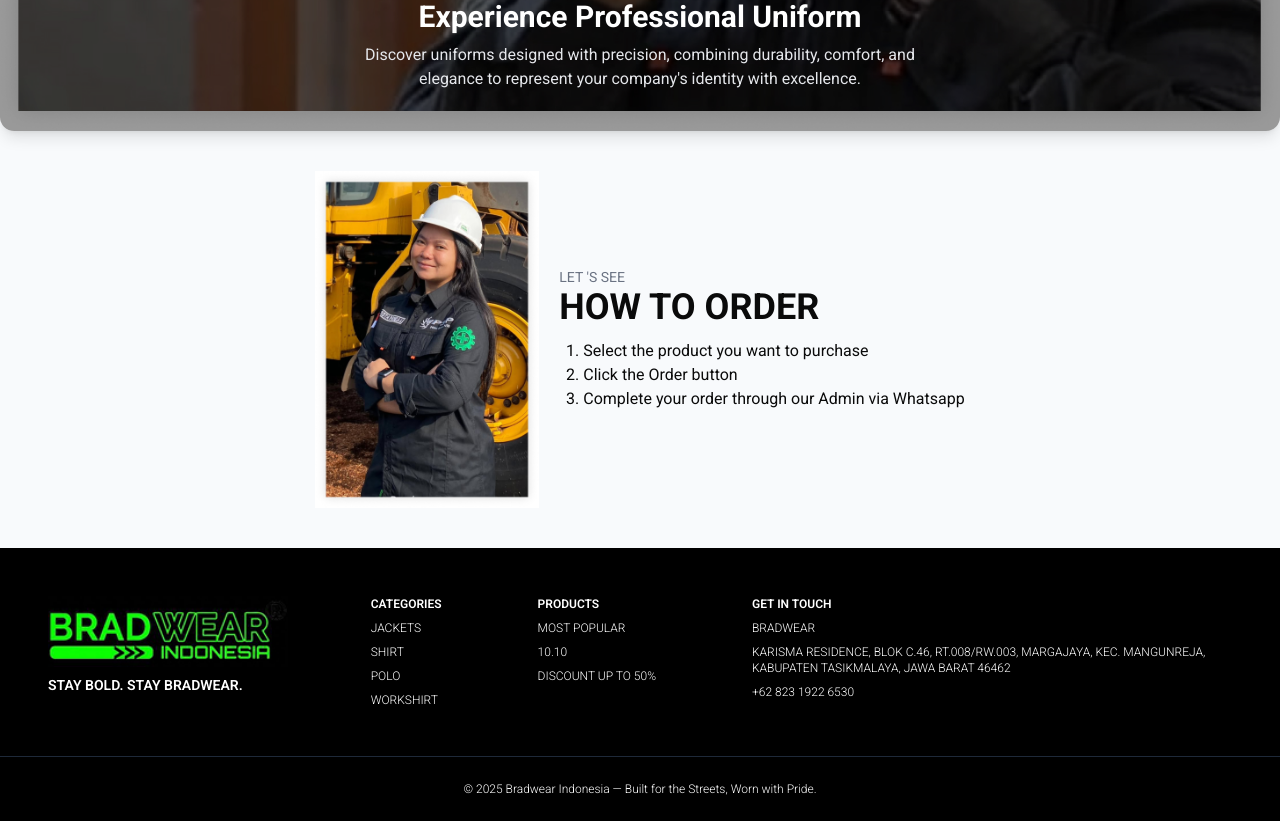
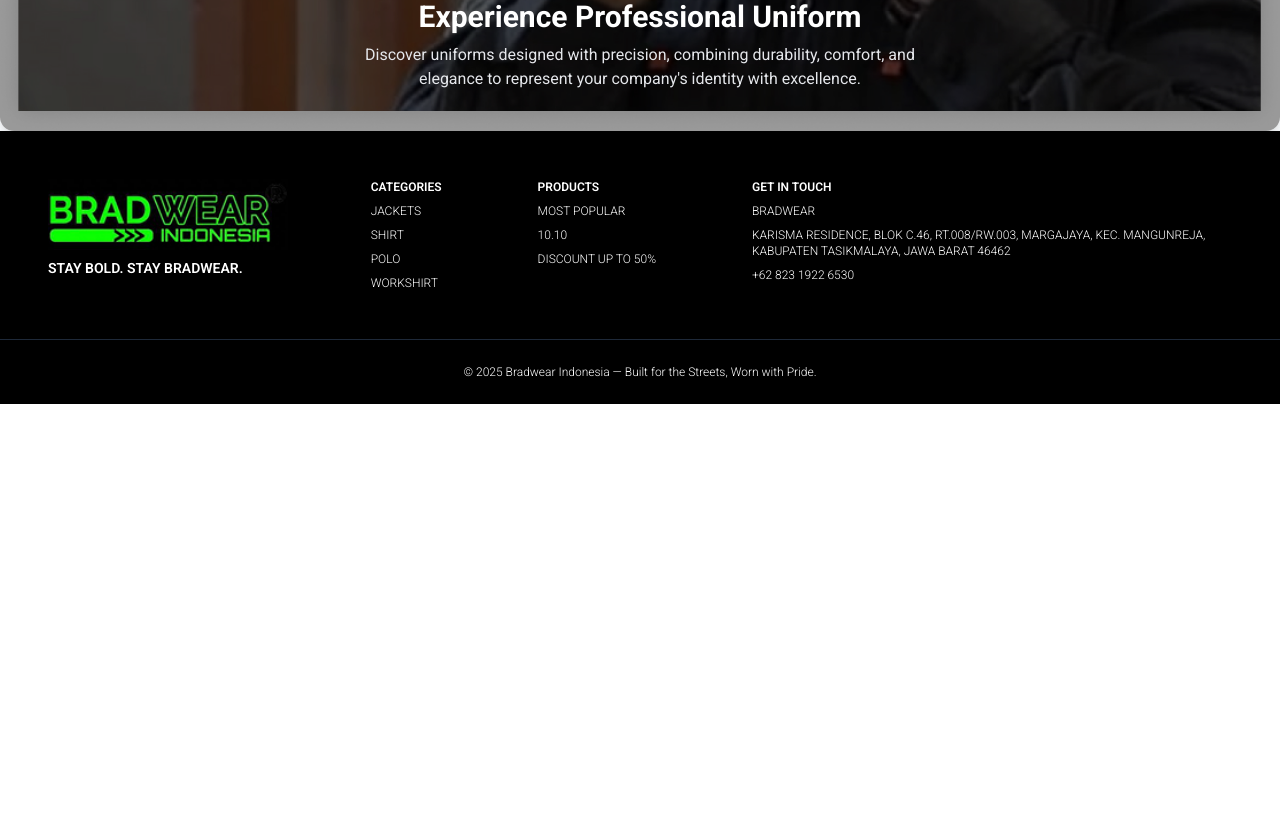
Before and after one commit to Amoebajelek/bradwearindonesia, a Next.js app: page / in a window 1280 px wide. Shown: the part 1160-1981 px from the top of the page. After the commit the page ends 1564 px from the top, so only its background shows below. Built offline with nearby package versions, Linux system fonts and the light colour scheme.

Commit message:
hide herobanner

```diff
--- a/app/page.tsx
+++ b/app/page.tsx
@@ -1,7 +1,7 @@
 import Footer from "./_components/Footer";
 import HeroBanner from "./_components/HeroBanner";
 import Navbar from "./_components/Navbar";
-import Order from "./_components/Order";
+// import Order from "./_components/Order";
 import Products from "./_components/Products";
 import Link from "next/link";
 
@@ -20,7 +20,7 @@ export default function Home() {
         </div>
       </div>
       <HeroBanner />
-      <Order />
+      {/* <Order /> */}
       <Footer />
     </div>
   );
```
